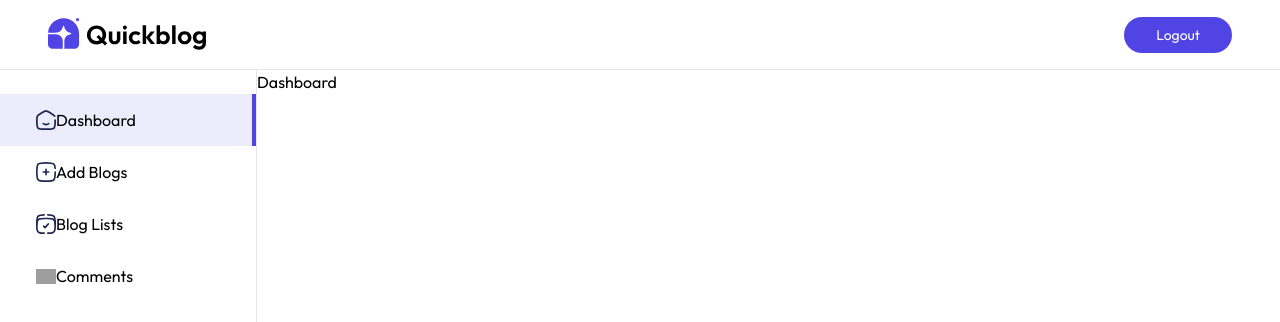
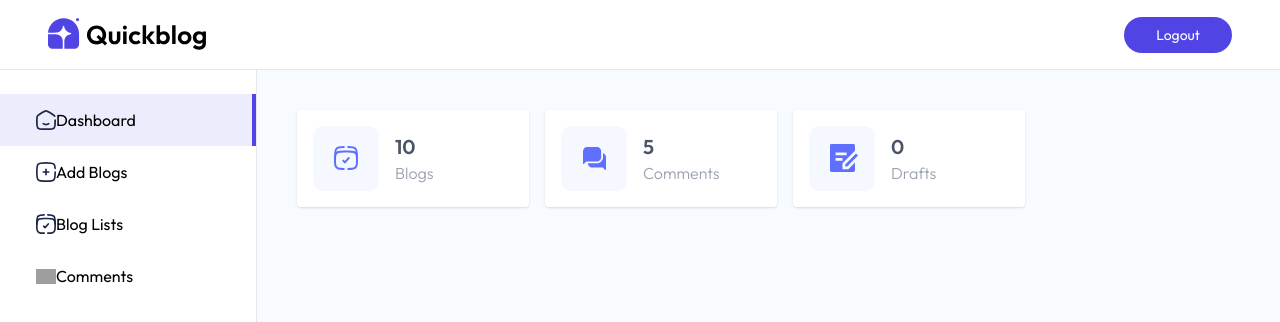
Before and after one commit to ArielBlas/blog-ai, a React (Vite) app: page /admin in a window 1280 px wide. Shown: the top 322 px of the page. Built offline with nearby package versions, Linux system fonts and the light colour scheme; grey boxes are pictures that could not be loaded.

Commit message:
feat: admin dashboard cards

```diff
--- a/src/components/admin/Login.tsx
+++ b/src/components/admin/Login.tsx
@@ -1,6 +1,9 @@
-import React from "react";
+import React, { useState } from "react";
 
 const Login = () => {
+  const [email, setEmail] = useState("");
+  const [password, setPassword] = useState("");
+
   const handleSubmit = async (event: React.FormEvent) => {
     event.preventDefault();
   };
@@ -27,6 +30,8 @@
             <div className="flex flex-col">
               <label> Email </label>
               <input
+                onChange={(e) => setEmail(e.target.value)}
+                value={email}
                 type="email"
                 required
                 placeholder="your email id"
@@ -36,6 +41,8 @@
             <div className="flex flex-col">
               <label> Password </label>
               <input
+                onChange={(e) => setPassword(e.target.value)}
+                value={password}
                 type="password"
                 required
                 placeholder="your password"
--- a/src/pages/admin/Dashboard.tsx
+++ b/src/pages/admin/Dashboard.tsx
@@ -1,7 +1,85 @@
-import React from "react";
+import React, { useEffect, useState } from "react";
+import { assets, dashboard_data } from "../../assets/assets";
+
+interface DashboardData {
+  blogs: number;
+  comments: number;
+  drafts: number;
+  recentBlogs: {
+    _id: string;
+    title: string;
+    description: string;
+    category: string;
+    image: string;
+    createdAt: string;
+    updatedAt: string;
+    __v: number;
+    isPublished: boolean;
+    subTitle: string;
+  }[];
+}
 
 const Dashboard = () => {
-  return <div>Dashboard</div>;
+  const [dashboardData, setDashboardData] = useState<DashboardData>({
+    blogs: 0,
+    comments: 0,
+    drafts: 0,
+    recentBlogs: [],
+  });
+
+  const fetchDashboard = async () => {
+    setDashboardData(dashboard_data);
+  };
+
+  useEffect(() => {
+    fetchDashboard();
+  }, []);
+
+  return (
+    <div className="flex-1 p-4 md:p-10 bg-blue-50/50">
+      <div className="flex flex-wrap gap-4">
+        <div
+          className="flex items-center gap-4 bg-white p-4 min-w-58 rounded
+          shadow cursor-pointer hover:scale-105 transition-all"
+        >
+          <img src={assets.dashboard_icon_1} alt="" />
+
+          <div>
+            <p className="text-xl font-semibold text-gray-600">
+              {dashboardData.blogs}
+            </p>
+            <p className="text-gray-400 font-light">Blogs</p>
+          </div>
+        </div>
+        <div
+          className="flex items-center gap-4 bg-white p-4 min-w-58 rounded
+          shadow cursor-pointer hover:scale-105 transition-all"
+        >
+          <img src={assets.dashboard_icon_2} alt="" />
+
+          <div>
+            <p className="text-xl font-semibold text-gray-600">
+              {dashboardData.comments}
+            </p>
+            <p className="text-gray-400 font-light">Comments</p>
+          </div>
+        </div>
+        <div
+          className="flex items-center gap-4 bg-white p-4 min-w-58 rounded
+          shadow cursor-pointer hover:scale-105 transition-all"
+        >
+          <img src={assets.dashboard_icon_3} alt="" />
+
+          <div>
+            <p className="text-xl font-semibold text-gray-600">
+              {dashboardData.drafts}
+            </p>
+            <p className="text-gray-400 font-light">Drafts</p>
+          </div>
+        </div>
+      </div>
+    </div>
+  );
 };
 
 export default Dashboard;
```
